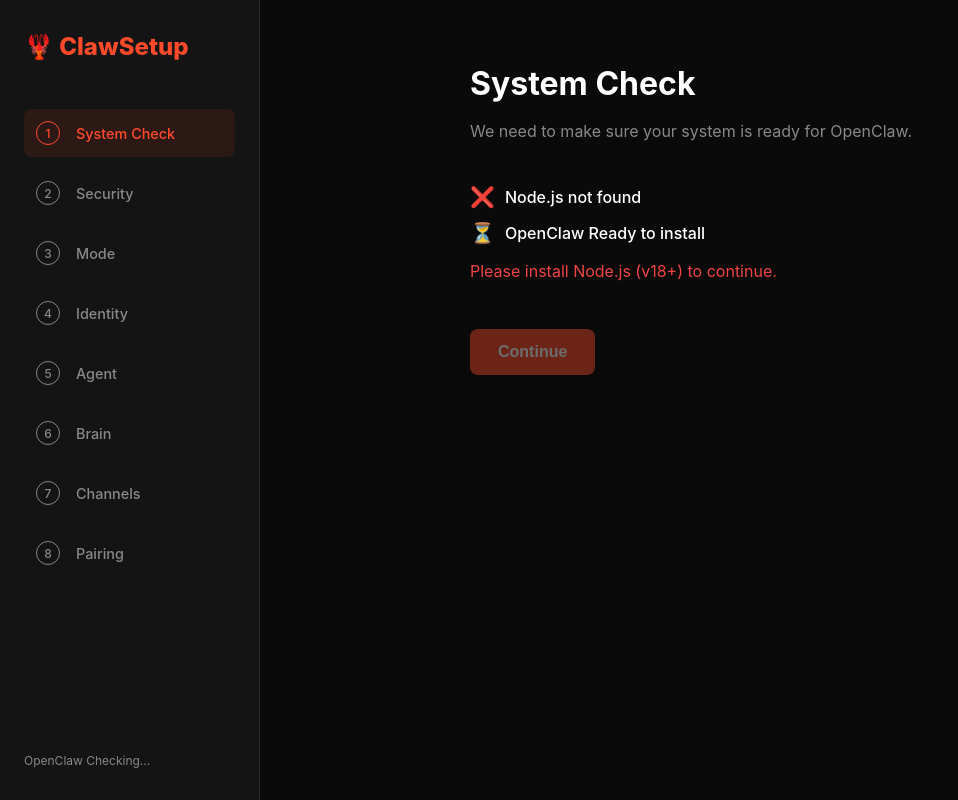
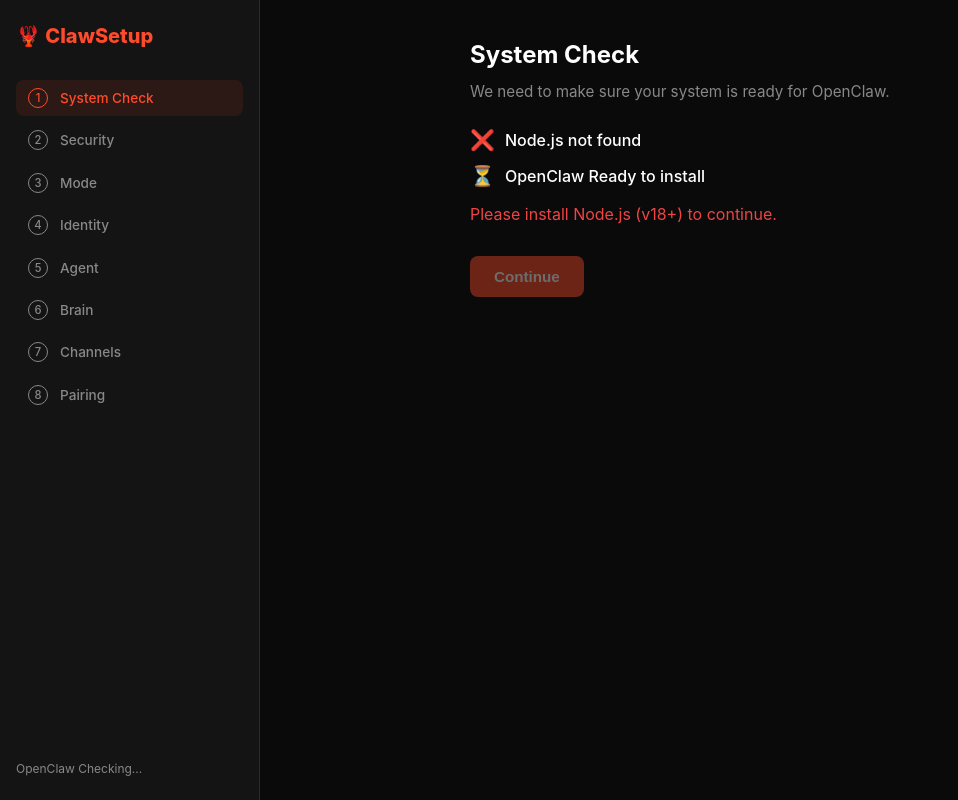
Before and after one commit to aimodelscompass/ClawSetup, a React (Vite) app: page / in a window 1280 px wide. Shown: the whole page, without its empty margins (0-958 px from the left). Built offline with nearby package versions, Linux system fonts and the light colour scheme.

Commit message:
ui: optimize layout spacing and increase window size for better content visibility

```diff
--- a/src-tauri/tauri.conf.json
+++ b/src-tauri/tauri.conf.json
@@ -52,10 +52,10 @@
     "windows": [
       {
         "fullscreen": false,
-        "height": 750,
+        "height": 850,
         "resizable": true,
         "title": "ClawSetup",
-        "width": 1000
+        "width": 1200
       }
     ]
   }
--- a/src/App.css
+++ b/src/App.css
@@ -45,35 +45,35 @@
   border-right: 1px solid var(--border);
   display: flex;
   flex-direction: column;
-  padding: 2rem 1.5rem;
+  padding: 1.5rem 1rem;
   flex-shrink: 0;
 }
 
 .logo {
-  font-size: 1.5rem;
+  font-size: 1.25rem;
   font-weight: 800;
   color: var(--primary);
   display: flex;
   align-items: center;
   gap: 0.5rem;
-  margin-bottom: 3rem;
+  margin-bottom: 2rem;
 }
 
 .step-list {
   list-style: none;
   display: flex;
   flex-direction: column;
-  gap: 0.75rem;
+  gap: 0.4rem;
 }
 
 .step-indicator {
   display: flex;
   align-items: center;
-  gap: 1rem;
-  padding: 0.75rem;
+  gap: 0.75rem;
+  padding: 0.5rem 0.75rem;
   border-radius: 8px;
   color: var(--text-muted);
-  font-size: 0.9rem;
+  font-size: 0.85rem;
   font-weight: 500;
   transition: all 0.2s ease;
 }
@@ -88,14 +88,14 @@
 }
 
 .step-number {
-  width: 24px;
-  height: 24px;
+  width: 20px;
+  height: 20px;
   border-radius: 50%;
   border: 1px solid currentColor;
   display: flex;
   align-items: center;
   justify-content: center;
-  font-size: 0.75rem;
+  font-size: 0.7rem;
   flex-shrink: 0;
 }
 
@@ -103,7 +103,7 @@
 .main-content {
   flex-grow: 1;
   overflow-y: auto;
-  padding: 4rem;
+  padding: 2.5rem;
   display: flex;
   justify-content: center;
 }
@@ -123,28 +123,29 @@
 }
 
 h2 {
-  font-size: 2rem;
+  font-size: 1.5rem;
   font-weight: 700;
-  margin-bottom: 1rem;
+  margin-bottom: 0.75rem;
 }
 
 .step-description {
   color: var(--text-muted);
-  margin-bottom: 2.5rem;
-  line-height: 1.6;
+  margin-bottom: 1.5rem;
+  line-height: 1.5;
+  font-size: 0.95rem;
 }
 
 /* Form Elements */
 .form-group {
-  margin-bottom: 1.5rem;
+  margin-bottom: 1rem;
 }
 
 label {
   display: block;
-  font-size: 0.85rem;
+  font-size: 0.75rem;
   font-weight: 600;
   color: var(--text-muted);
-  margin-bottom: 0.5rem;
+  margin-bottom: 0.4rem;
   text-transform: uppercase;
   letter-spacing: 0.05em;
 }
@@ -154,9 +155,9 @@
   background-color: var(--bg-input);
   border: 1px solid var(--border);
   border-radius: 8px;
-  padding: 0.875rem 1rem;
+  padding: 0.75rem 0.875rem;
   color: var(--text-main);
-  font-size: 1rem;
+  font-size: 0.95rem;
   transition: border-color 0.2s, box-shadow 0.2s;
 }
 
@@ -167,25 +168,25 @@
 }
 
 .input-hint {
-  font-size: 0.8rem;
+  font-size: 0.75rem;
   color: var(--text-muted);
-  margin-top: 0.5rem;
+  margin-top: 0.4rem;
 }
 
 /* Buttons */
 .button-group {
   display: flex;
-  gap: 1rem;
-  margin-top: 3rem;
+  gap: 0.75rem;
+  margin-top: 2rem;
 }
 
 button {
   display: inline-flex;
   align-items: center;
   justify-content: center;
-  padding: 0.875rem 1.75rem;
+  padding: 0.75rem 1.5rem;
   border-radius: 8px;
-  font-size: 1rem;
+  font-size: 0.95rem;
   font-weight: 600;
   cursor: pointer;
   transition: all 0.2s;
```
